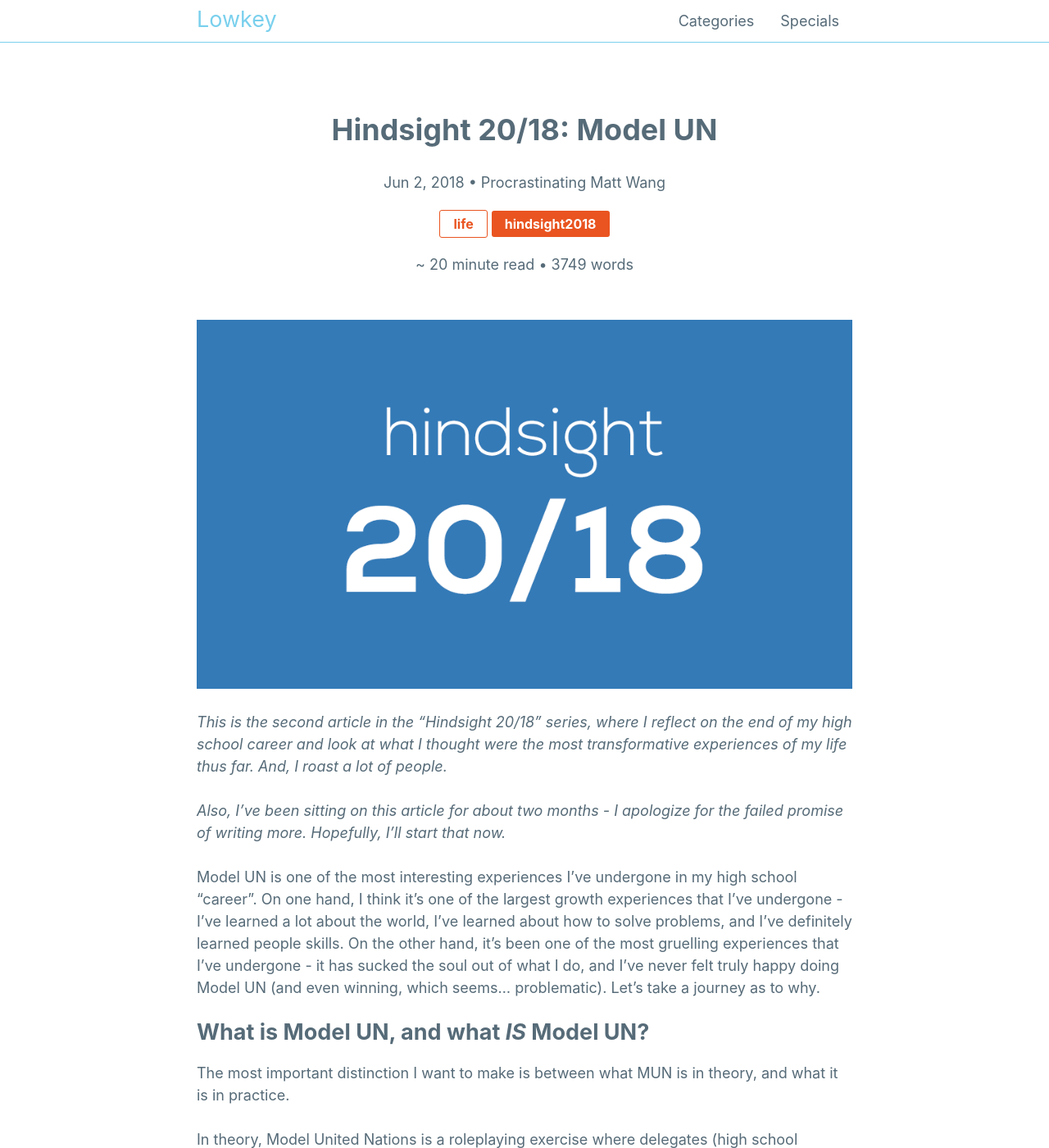
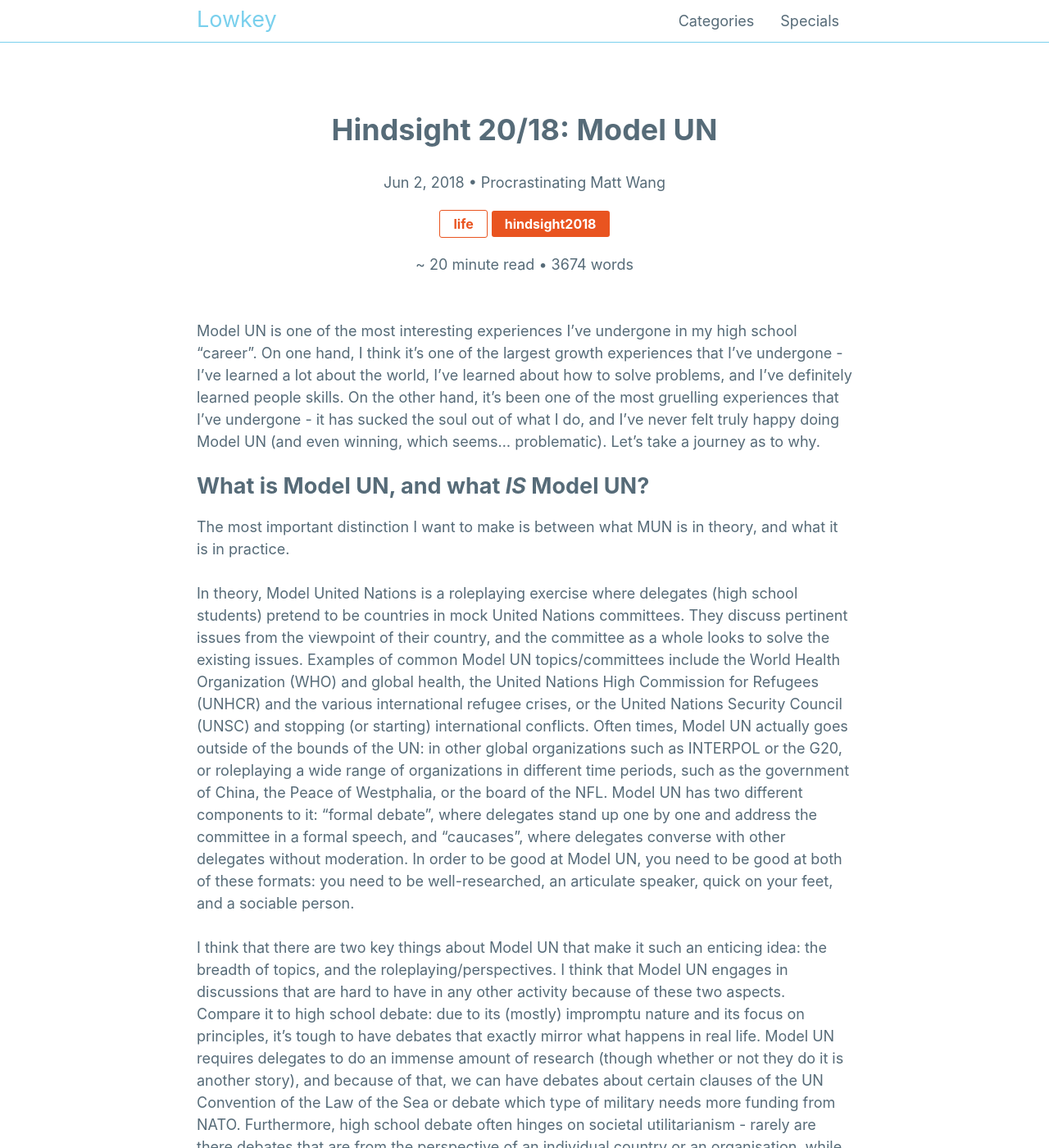
Before and after one commit to mattxwang/lowkey, a Jekyll site: the page built from _posts/2018-06-02-hindsight-mun.markdown, in a window 1280 px wide and 1400 px high. Shown: the whole window at 82% size. Built offline with Jekyll 4.4.1, drawn with Linux system fonts in a browser that asks for light colours; some of the changed text lies outside the part shown.

Commit message:
drops hindsight blurb

```diff
--- a/_posts/2018-03-21-hindsight-wac.markdown
+++ b/_posts/2018-03-21-hindsight-wac.markdown
@@ -7,10 +7,6 @@ categories:
 author: "No Longer Sleep Deprived Matt Wang"
 layout: post
 ---
-
-![Hindsight 20/18]({{site.baseurl}}/img/hindsight-2018.png)
-
-*This is the first article in the "Hindsight 20/18" series, where I reflect on the end of my high school career and look at what I thought were the most transformative experiences of my life thus far. And, I roast a lot of people.*
 
 I've almost come to terms with the fact that my high school "career" is over. The things that I did, whether I loved them or not, are almost done - and I have no control over their future. During this March Break, I've spent a lot of time doing stuff for me: working on personal projects, catching up with old friends, and playing a helluva lot of video games. So while I'm free from the shackles that normally constrain me during the school year, I want to take a moment and look into them, deeply. That's what this series ("Hindsight 20/18", which I think is some clever wordplay) is about.
 
--- a/_posts/2018-06-02-hindsight-mun.markdown
+++ b/_posts/2018-06-02-hindsight-mun.markdown
@@ -7,12 +7,6 @@ categories:
 author: "Procrastinating Matt Wang"
 layout: post
 ---
-
-![Hindsight 20/18]({{site.baseurl}}/img/hindsight-2018.png)
-
-*This is the second article in the "Hindsight 20/18" series, where I reflect on the end of my high school career and look at what I thought were the most transformative experiences of my life thus far. And, I roast a lot of people.*
-
-*Also, I've been sitting on this article for about two months - I apologize for the failed promise of writing more. Hopefully, I'll start that now.*
 
 Model UN is one of the most interesting experiences I've undergone in my high school "career". On one hand, I think it's one of the largest growth experiences that I've undergone - I've learned a lot about the world, I've learned about how to solve problems, and I've definitely learned people skills. On the other hand, it's been one of the most gruelling experiences that I've undergone - it has sucked the soul out of what I do, and I've never felt truly happy doing Model UN (and even winning, which seems... problematic). Let's take a journey as to why.
 
--- a/_posts/2018-07-01-hindsight-horizons.markdown
+++ b/_posts/2018-07-01-hindsight-horizons.markdown
@@ -7,10 +7,6 @@ categories:
 author: "Burned Out Matt Wang"
 layout: post
 ---
-
-![Hindsight 20/18]({{site.baseurl}}/img/hindsight-2018.png)
-
-*This is the third article in the "Hindsight 20/18" series, where I reflect on the end of my high school career and look at what I thought were the most transformative experiences of my life thus far. And, I roast a lot of people.*
 
 I think for the most part all of my life experiences so far have been both positive and negative, which is just how life works. However, there are a few things that I've done that I thought was fully positive - and one of them is Horizons. Let's talk about Horizons.
 
--- a/_posts/2018-08-19-hindsight-omun.markdown
+++ b/_posts/2018-08-19-hindsight-omun.markdown
@@ -7,10 +7,6 @@ categories:
 author: "Strangely Relieved Matt Wang"
 layout: post
 ---
-
-![Hindsight 20/18]({{site.baseurl}}/img/hindsight-2018.png)
-
-*This is the fourth article in the "Hindsight 20/18" series, where I reflect on the end of my high school career and look at what I thought were the most transformative experiences of my life thus far. And, I roast a lot of people.*
 
 I'll keep this one short too - I don't have much else to say that I haven't already talked about in my WAC short essay - OMUN bears many of the same stories that WAC does.
 
--- a/_posts/2018-09-09-hindsight-robotics.markdown
+++ b/_posts/2018-09-09-hindsight-robotics.markdown
@@ -7,10 +7,6 @@ categories:
 author: 'Matt "Expand the Box" Wang'
 layout: post
 ---
-
-![Hindsight 20/18]({{site.baseurl}}/img/hindsight-2018.png)
-
-*This is the fifth article in the "Hindsight 20/18" series, where I reflect on the end of my high school career and look at what I thought were the most transformative experiences of my life thus far. And, I roast a lot of people.*
 
 I'm currently in LA, lazing around and just getting things in order for me to start a new chapter of my life. I've had to close out my final responsibilities for a lot of the work that I've done: WAC, OMUN, and possibly most importantly, Robotics.
 
```
